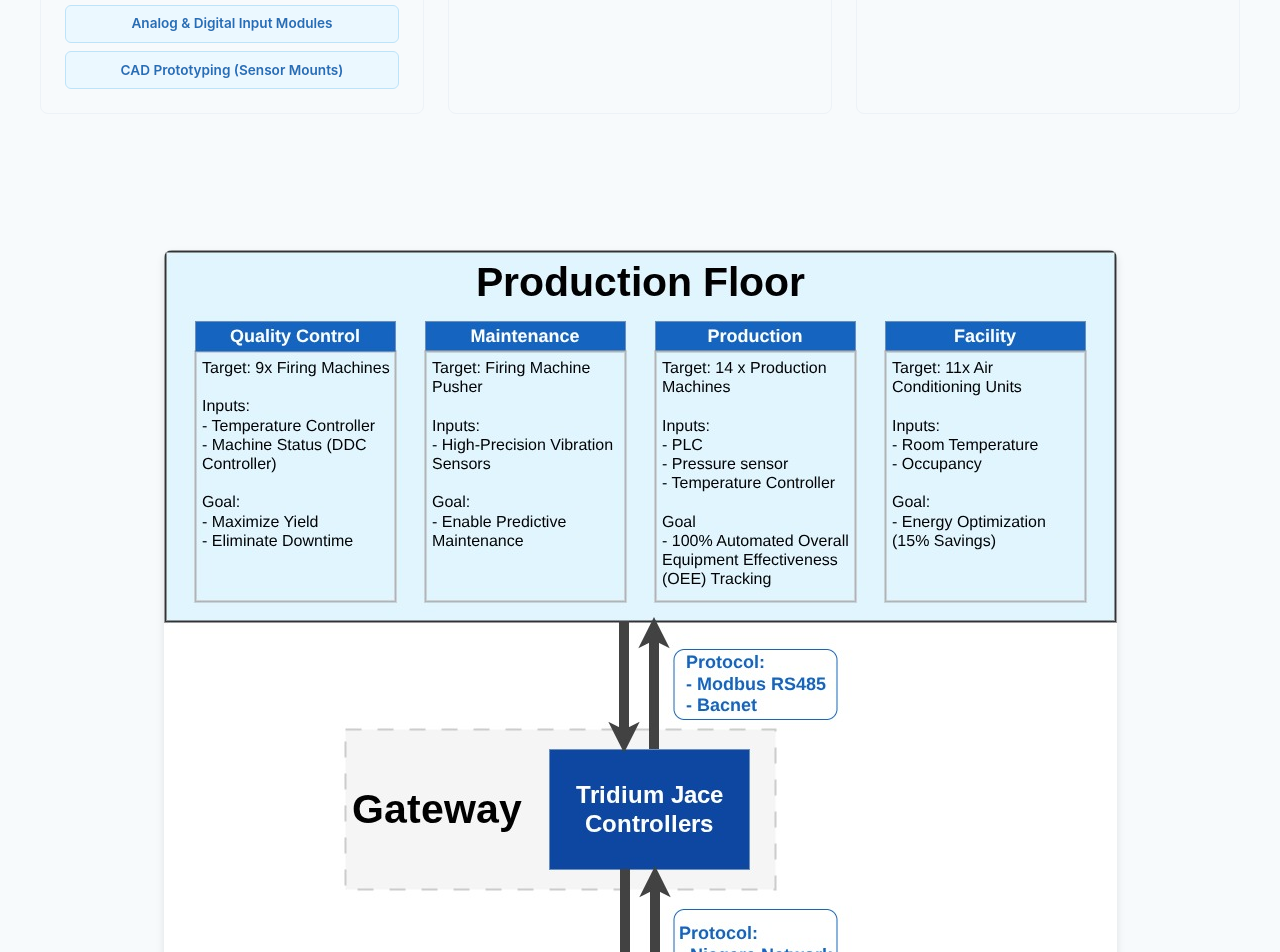
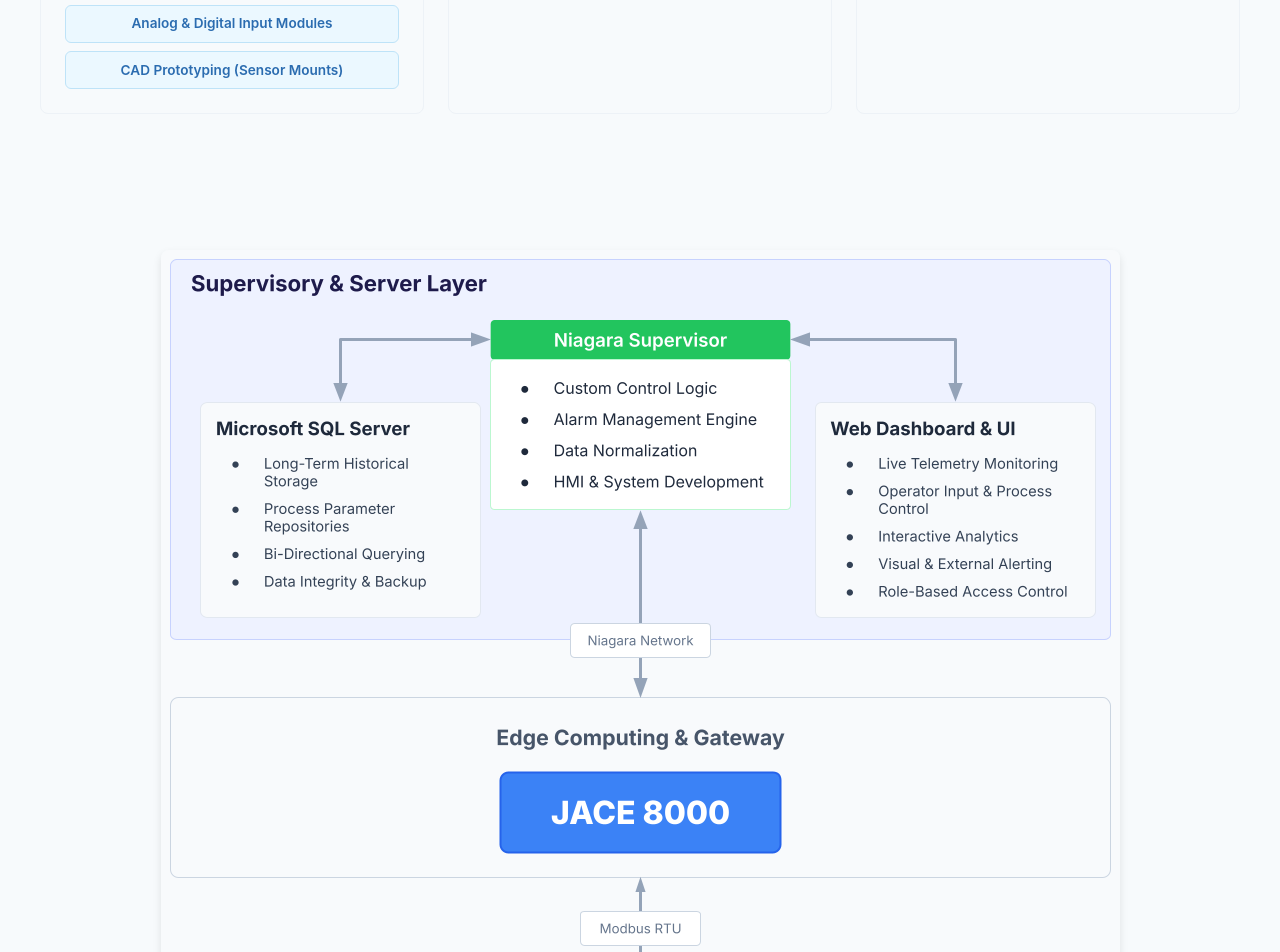
Before and after one commit to xion-xion/xion-xion.github.io, a Jekyll site: the page built from projects/project-smart-factory.html, in a window 1280 px wide. Shown: the part 1249-2201 px from the top of the page. Built offline with Jekyll 4.4.1, drawn with Linux system fonts in a browser that asks for light colours.

Commit message:
Replace Smart Factory architecture diagram with new IIoT Architecture image

```diff
--- a/projects/project-smart-factory.html
+++ b/projects/project-smart-factory.html
@@ -91,7 +91,7 @@
 </section>
 
 <div class="project-feature-image">
-    <img src="{{ site.baseurl }}/assets/images/smart-factory/architecture.jpg" alt="Smart Factory IIoT Architecture Diagram">
+    <img src="{{ site.baseurl }}/assets/images/smart-factory/iiot-architecture.png" alt="Smart Factory IIoT Architecture Diagram">
 </div>
 
 <section class="project-content-grid">
```
Also changed, not shown: assets/images/smart-factory/architecture.jpg (deleted), assets/images/smart-factory/iiot-architecture.png (added).
